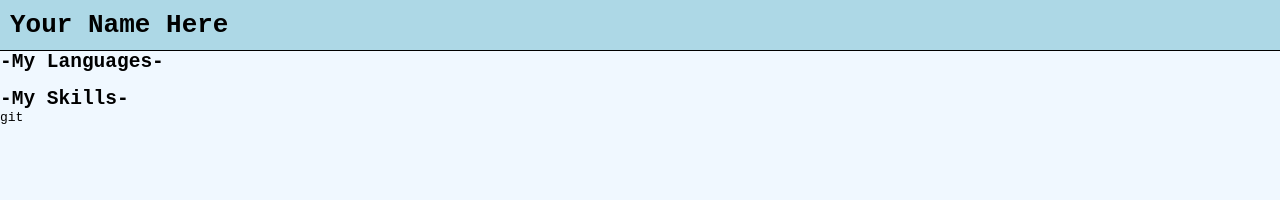
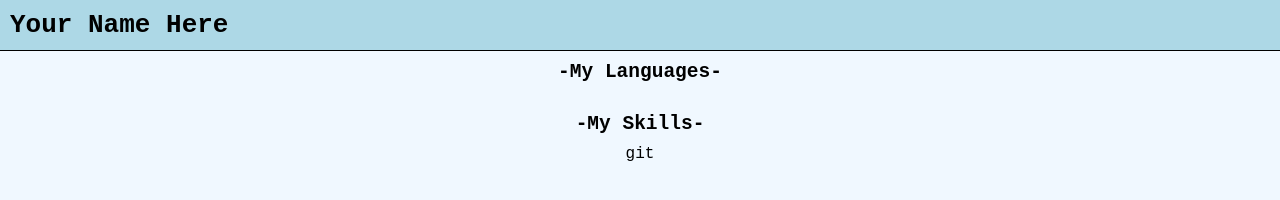
Before and after one commit to tonyburwinkel/tonyburwinkel.github.io, a plain HTML site: page index.html in a window 1280 px wide. Drawn offline with Linux system fonts and the light colour scheme.

Commit message:
added more styling

```diff
--- a/style.css
+++ b/style.css
@@ -14,3 +14,15 @@ body {
 	padding: 10px;
 	border-bottom: 1px solid black;
 }
+
+.section{
+	text-align: center;
+	width:75%;
+	margin: 10px auto 10px auto;
+}
+
+li {
+	list-style-type: none;
+	padding: 10px;
+	font-size: large;
+}
```
